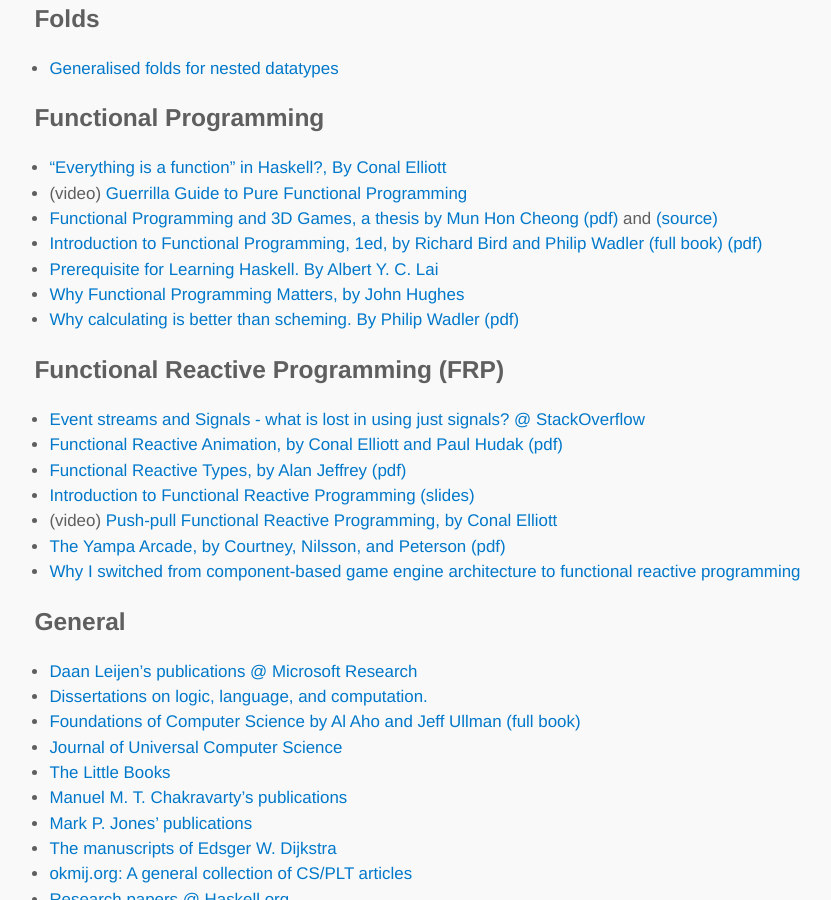
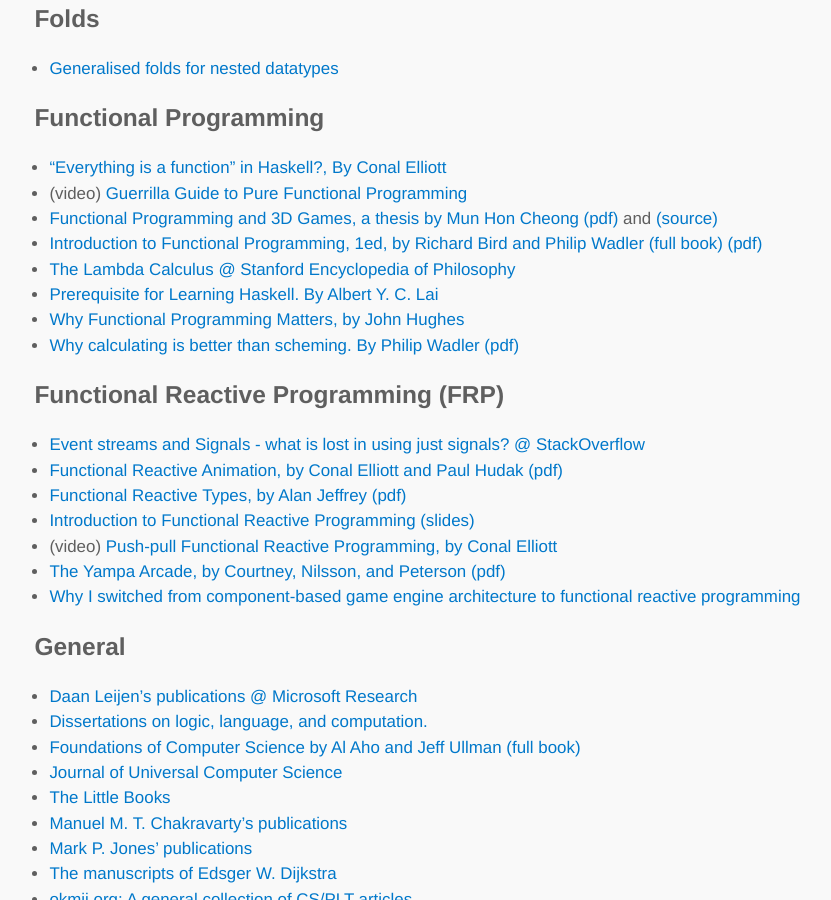
Before and after one commit to lambdatoast/lambdatoast.github.com, a Jekyll site: the page built from cs-resources/index.md, in a window 1280 px wide and 900 px high, scrolled down 3323 px. Shown: the whole window, without its empty margins (200-1031 px from the left). Built offline with Jekyll 4.4.1, drawn with Linux system fonts in a browser that asks for light colours.

Commit message:
Add link to The Lambda Calculus @ Stanford Encyclopedia of Philosophy.

```diff
--- a/cs-resources/index.md
+++ b/cs-resources/index.md
@@ -123,6 +123,7 @@
   - (video) [Guerrilla Guide to Pure Functional Programming](http://vimeo.com/20293743)
   - [Functional Programming and 3D Games, a thesis by Mun Hon Cheong (pdf)](http://www.cse.unsw.edu.au/~pls/thesis/munc-thesis.pdf) and [(source)](http://www.haskell.org/haskellwiki/Frag)
   - [Introduction to Functional Programming, 1ed, by Richard Bird and Philip Wadler (full book) (pdf)](http://www.nlda-tw.nl/janmartin/vakken/TFIT/Extra%20materiaal/Bird_Wadler.%20Introduction%20to%20Functional%20Programming.1ed.pdf)
+  - [The Lambda Calculus @ Stanford Encyclopedia of Philosophy](http://plato.stanford.edu/entries/lambda-calculus/)
   - [Prerequisite for Learning Haskell. By Albert Y. C. Lai](http://www.vex.net/~trebla/haskell/prerequisite.xhtml)
   - [Why Functional Programming Matters, by John Hughes](http://www.cse.chalmers.se/~rjmh/Papers/whyfp.html)
   - [Why calculating is better than scheming. By Philip Wadler (pdf)](http://www.cs.kent.ac.uk/people/staff/dat/miranda/wadler87.pdf)
```
